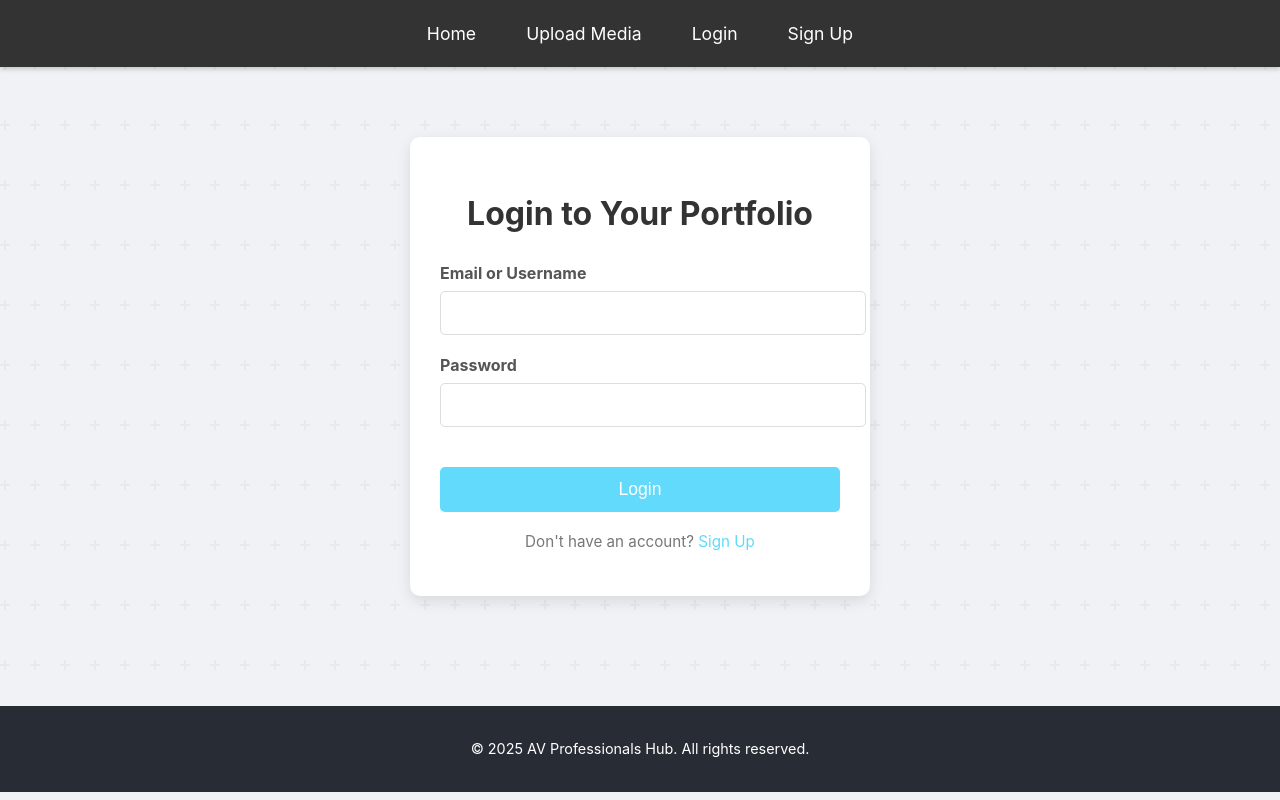
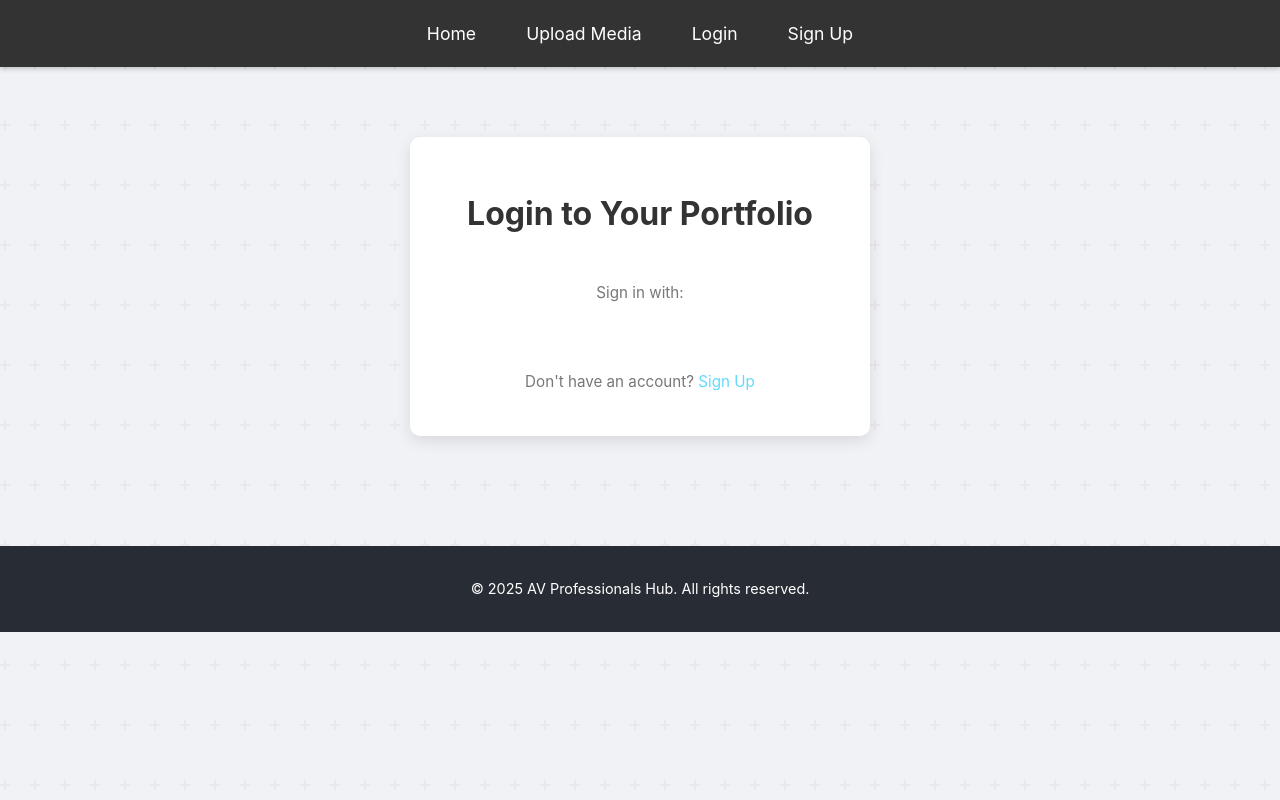
Before and after one commit to Antonio-Parada/mypp.site, a React (Create React App) app in the folder frontend/: page /#/login in a window 1280 px wide. Built offline with nearby package versions, Linux system fonts and the light colour scheme.

Commit message:
FE: Streamline Login to Google OAuth only
- Remove traditional email/password fields from Login.js.
- Integrate Google Login button using @react-oauth/google.
- Update Login.js to use GoogleOAuthProvider and GoogleLogin components.
- Retain placeholder for Google Client ID.

```diff
--- a/frontend/src/components/Login.js
+++ b/frontend/src/components/Login.js
@@ -1,51 +1,36 @@
 import React, { useState } from 'react';
 import { Link } from 'react-router-dom';
+import { GoogleOAuthProvider, GoogleLogin } from '@react-oauth/google'; // Import Google OAuth components
 import './Login.css';
 
 const Login = () => {
-  const [email, setEmail] = useState('');
-  const [password, setPassword] = useState('');
-
   const handleSubmit = (e) => {
     e.preventDefault();
-    // Backend Annotation:
-    // This is where a POST request to your backend's login endpoint would be made.
-    // Example: fetch('/api/auth/login', { method: 'POST', headers: { 'Content-Type': 'application/json' }, body: JSON.stringify({ email, password }) })
-    // .then(response => response.json())
-    // .then(data => { if (data.token) { /* Store JWT and redirect */ } else { /* Show error */ } })
-    // .catch(error => console.error('Login error:', error));
-    alert(`Login attempt with Email: ${email} and Password: ${password}`);
-    console.log('Login attempt:', { email, password });
+    // This function is now largely vestigial as we're moving to OAuth only.
+    // Any form submission logic here would be for a traditional email/password login.
+    console.log('Attempted traditional login (now OAuth only).');
   };
 
   return (
-    <div className="auth-container">
-      <h2>Login to Your Portfolio</h2>
-      <form onSubmit={handleSubmit} className="auth-form">
-        <div className="form-group">
-          <label htmlFor="email">Email or Username</label>
-          <input
-            type="text"
-            id="email"
-            value={email}
-            onChange={(e) => setEmail(e.target.value)}
-            required
+    <GoogleOAuthProvider clientId="YOUR_GOOGLE_CLIENT_ID">
+      <div className="auth-container">
+        <h2>Login to Your Portfolio</h2>
+        <div className="google-login-container">
+          <p>Sign in with:</p>
+          <GoogleLogin
+            onSuccess={credentialResponse => {
+              console.log(credentialResponse);
+              // Backend Annotation:
+              // Send credentialResponse.credential (ID token) to your backend for verification and user login.
+            }}
+            onError={() => {
+              console.log('Login Failed');
+            }}
           />
         </div>
-        <div className="form-group">
-          <label htmlFor="password">Password</label>
-          <input
-            type="password"
-            id="password"
-            value={password}
-            onChange={(e) => setPassword(e.target.value)}
-            required
-          />
-        </div>
-        <button type="submit" className="auth-button">Login</button>
-      </form>
-      <p>Don't have an account? <Link to="/signup">Sign Up</Link></p>
-    </div>
+        <p>Don't have an account? <Link to="/signup">Sign Up</Link></p>
+      </div>
+    </GoogleOAuthProvider>
   );
 };
 
```
